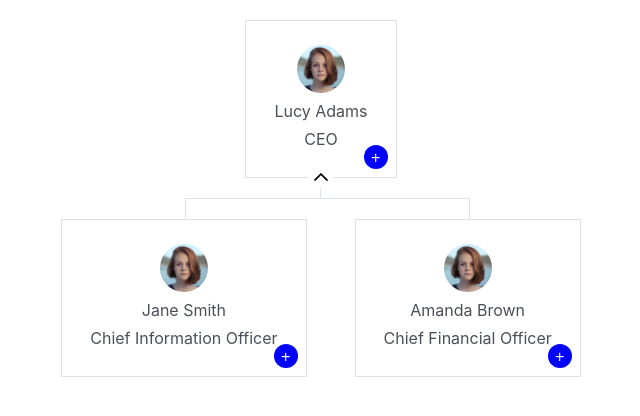
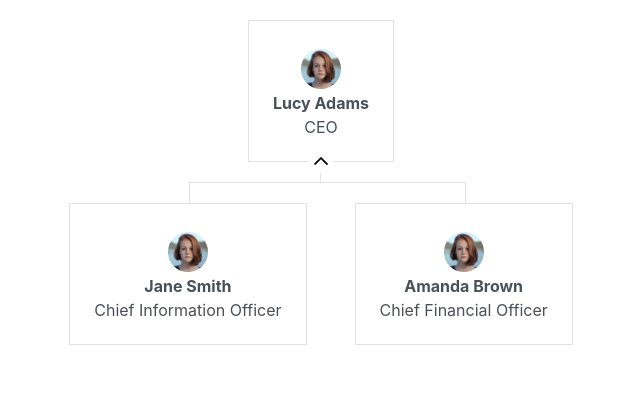
Before and after one commit to cd-roman/org-chart, a React (Create React App) app: page / in a window 1280 px wide. Shown: the top 416 px of the page, without its empty margins (319-959 px from the left). Built offline with nearby package versions, Linux system fonts and the light colour scheme.

Commit message:
Update styles and functionality for employee nodes and add button, rename position to title across the app

```diff
--- a/src/App.scss
+++ b/src/App.scss
@@ -41,6 +41,14 @@
   }
 }
 
+.p-organizationchart-node-content {
+  &:hover {
+    button {
+      display: block;
+    }
+  }
+}
+
 .p-organizationchart-node-content .p-node-toggler {
   transform: rotate(180deg);
 }
--- a/src/components/add-button/add-button.styles.jsx
+++ b/src/components/add-button/add-button.styles.jsx
@@ -1,6 +1,7 @@
 import styled from 'styled-components';
 
 const AddNewEmployeeButton = styled.button`
+  display: none;
   position: absolute;
   right: 8px;
   bottom: 8px;
--- a/src/components/add-employee/add-employee.component.jsx
+++ b/src/components/add-employee/add-employee.component.jsx
@@ -3,7 +3,7 @@ import placeholderImage from '../../assets/avatar-placeholder.jpg';
 
 function EmployeeForm({ onAddEmployee }) {
   const [name, setName] = useState('');
-  const [position, setPosition] = useState('');
+  const [title, setTitle] = useState('');
   const [image, setImage] = useState(null);
 
   const handleImageChange = (e) => {
@@ -21,14 +21,15 @@ function EmployeeForm({ onAddEmployee }) {
     e.preventDefault();
     onAddEmployee({
       name: name,
+      expanded: true,
       data: {
         avatar: image || placeholderImage,
-        position: position
+        title: title
       },
       children: []
     });
     setName('');
-    setPosition('');
+    setTitle('');
     setImage(null);
   };
 
@@ -43,10 +44,10 @@ function EmployeeForm({ onAddEmployee }) {
       />
       <input
         type="text"
-        placeholder="Position"
+        placeholder="Title"
         required
-        value={position}
-        onChange={(e) => setPosition(e.target.value)}
+        value={title}
+        onChange={(e) => setTitle(e.target.value)}
       />
       <input
         type="file"
--- a/src/components/employee-node/employee-node-styles.jsx
+++ b/src/components/employee-node/employee-node-styles.jsx
@@ -0,0 +1,28 @@
+import styled from 'styled-components';
+
+export const EmployeeNodeContainer = styled.div`
+  display: flex;
+  flex-direction: column;
+  align-items: center;
+  justify-content: center;
+`;
+
+export const ImageContainer = styled.div`
+  width: 48px;
+  height: 48px;
+
+  img {
+    width: 100%;
+    height: 100%;
+    object-fit: cover;
+    border-radius: 24px;
+  }
+`;
+
+export const EmployeeName = styled.span`
+    font-weight: bold;
+`;
+
+export const EmployeeTitle = styled.span`
+    padding-top: 4px;
+`;
--- a/src/components/employee-node/employee-node.component.jsx
+++ b/src/components/employee-node/employee-node.component.jsx
@@ -1,6 +1,8 @@
 import React, { useState } from 'react';
 import avatarImage from '../../assets/avatar-ps-resized.jpg';
 import AddButton from '../add-button/add-button.component';
+
+import { EmployeeNodeContainer, ImageContainer, EmployeeName, EmployeeTitle } from './employee-node-styles';
 
 function EmployeeNode() {
   const [selectedNode, setSelectedNode] = useState(null);
@@ -8,29 +10,31 @@ function EmployeeNode() {
   const [data, setData] = useState([{
     name: 'Lucy Adams',
     expanded: true,
-    data: {avatar: avatarImage, position: 'CEO'},
+    data: {avatar: avatarImage, title: 'CEO'},
     children: [
       {
         name: 'Jane Smith',
         expanded: true,
-        data: {avatar: avatarImage, position: 'Chief Information Officer'}
+        data: {avatar: avatarImage, title: 'Chief Information Officer'}
       },
       {
         name: 'Amanda Brown',
         expanded: true,
-        data: {avatar: avatarImage, position: 'Chief Financial Officer'}
+        data: {avatar: avatarImage, title: 'Chief Financial Officer'}
       }
     ]
   }]);
 
   const nodeTemplate = (node) => {
     return (
-      <div>
-        <img src={node.data.avatar} alt={node.label} style={{width: '48px', height: '48px', borderRadius: '24px'}} />
-        <div>{node.name}</div>
-        <div>{node.data.position}</div>
-        <AddButton setSelectedNode={setSelectedNode} setShowForm={setShowForm} node={node} />
-      </div>
+      <EmployeeNodeContainer>
+        <ImageContainer>
+          <img src={node.data.avatar} alt={node.label}/>
+        </ImageContainer>
+        <EmployeeName>{node.name}</EmployeeName>
+        <EmployeeTitle>{node.data.title}</EmployeeTitle>
+        <AddButton className="add-button" setSelectedNode={setSelectedNode} setShowForm={setShowForm} node={node} />
+      </EmployeeNodeContainer>
     );
   };
 
```
